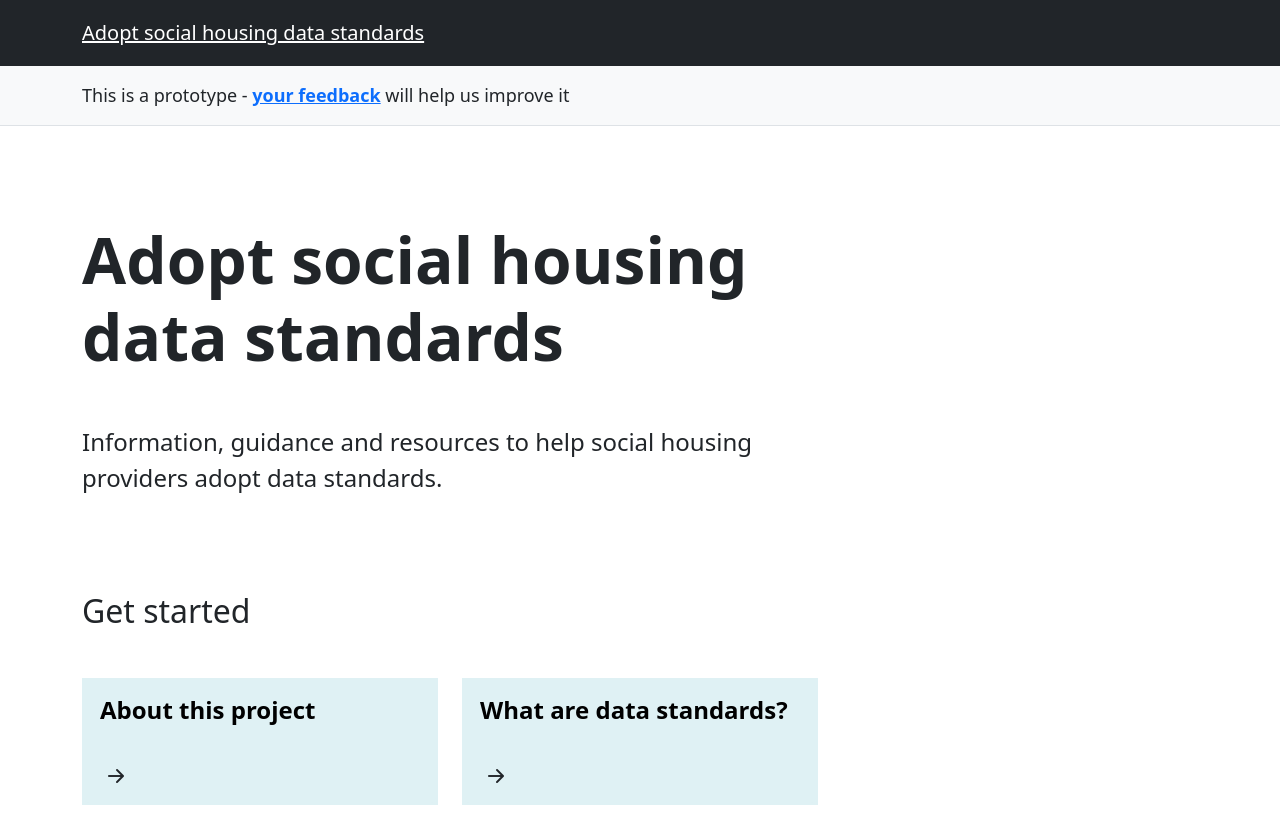
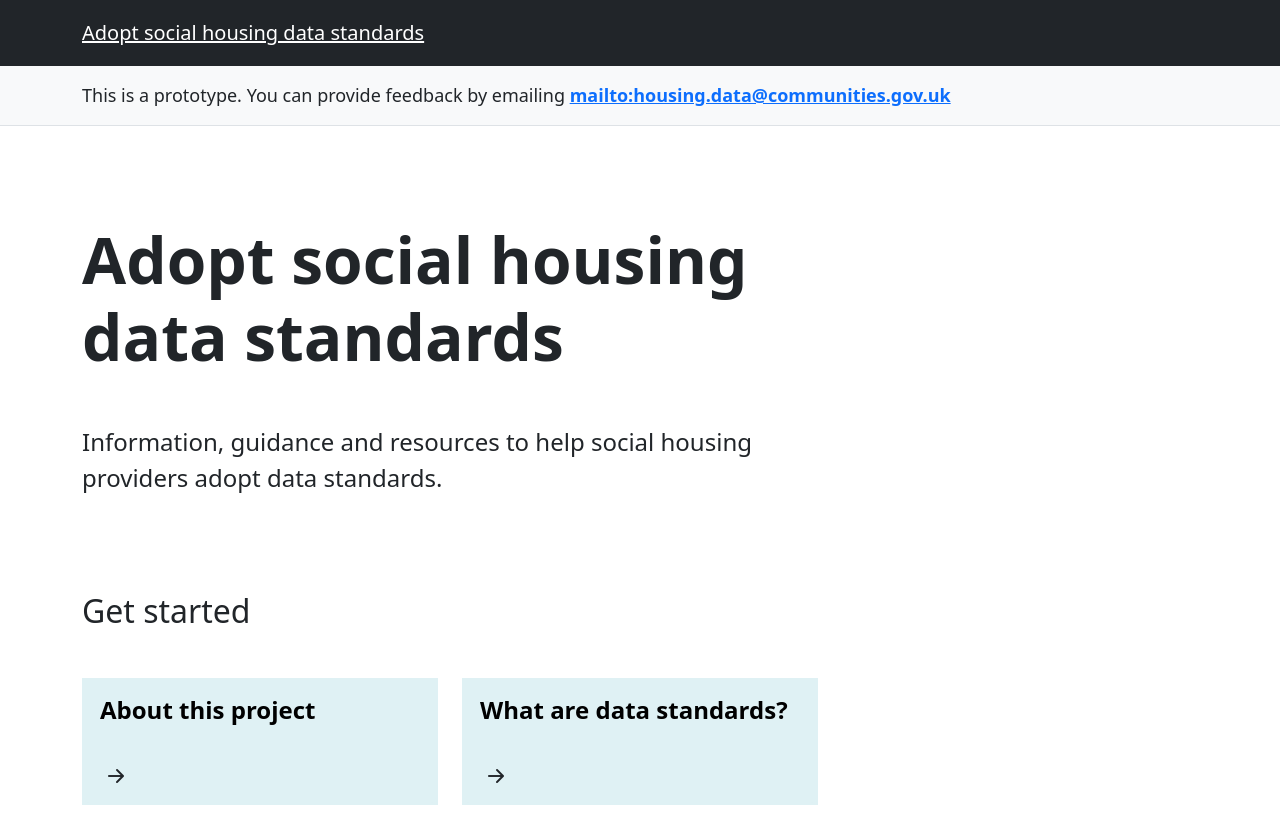
Before and after one commit to robchamberspfc/data-standards, an Eleventy site: page index.html in a window 1280 px wide. Shown: the top 832 px of the page. Built offline with nearby package versions, Linux system fonts and the light colour scheme; Eleventy itself is replaced by a stand-in of ours; files that its build step writes are made by us from their sources.

Commit message:
Update basic.html

```diff
--- a/_includes/basic.html
+++ b/_includes/basic.html
@@ -27,8 +27,8 @@
 
   <div class="bg-light border-bottom pt-3 pb-2">
     <div class="container banner pb-2">
-      This is a prototype - <a href="{{data.feedback}}"><strong>your feedback</strong></a> will help us improve it
-      </div>
+      This is a prototype. You can provide feedback by emailing <a href="{{data.feedback}}"><strong>{{data.feedback}}</strong></a>
+    </div>
   </div>
 
   {{ content }}
```
